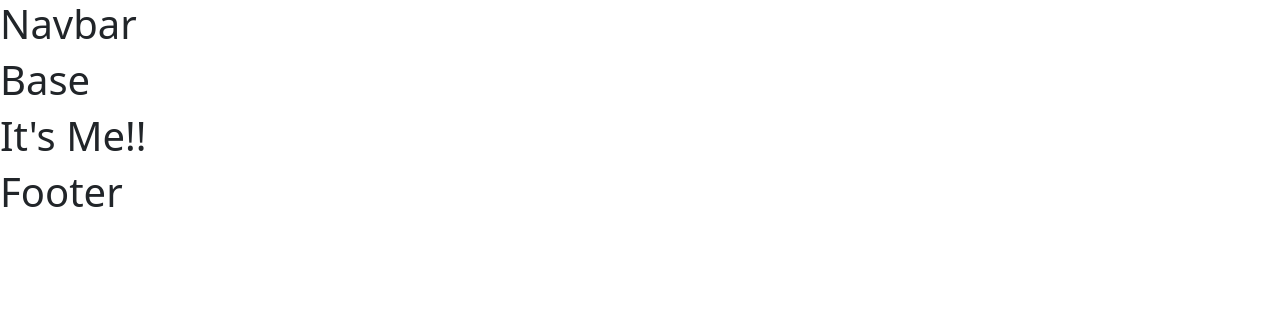
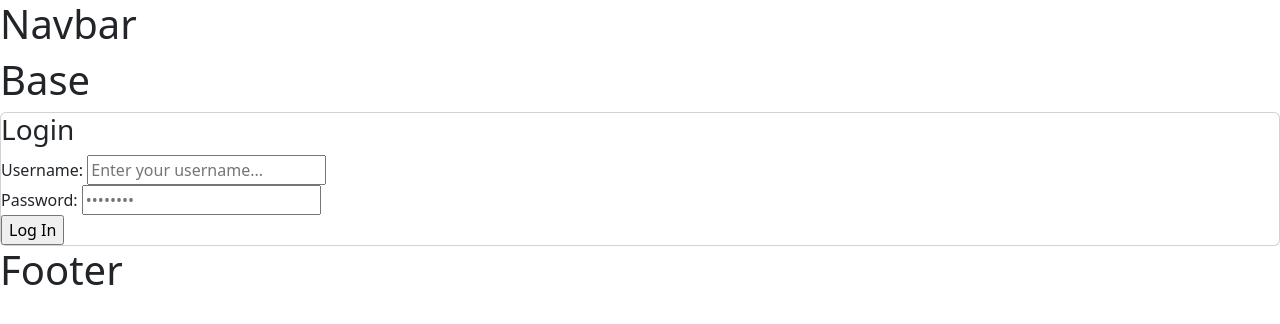
Before and after one commit to York13Pud/python-project-dev-to-stats, a Django app: page /login/ in a window 1280 px wide. Shown: the top 324 px of the page. Run offline with Django 4.2, Linux system fonts and the light colour scheme; parts of the project's set-up code (start-up, migrations or seed data) failed here and were passed over.

Commit message:
Added login page

```diff
--- a/project/apps/users/templates/login.html
+++ b/project/apps/users/templates/login.html
@@ -2,6 +2,42 @@
 
 {% block content %}
 
-<h1>It's Me!!</h1>
+<div class="auth">
+
+    <div class="card">
+
+        <div class="">
+            <h3>Login</h3>
+        </div>
+
+        <form action="{% url 'login' %}" method="POST" class="form auth__form">
+            {% csrf_token %}
+            <!-- Input:Username -->
+            <div class="form__field">
+                <label for="formInput#text">Username: </label>
+                <input class="input input--text" id="formInput#text" type="text" name="username"
+                    placeholder="Enter your username..." />
+            </div>
+
+            <!-- Input:Password -->
+            <div class="form__field">
+                <label for="formInput#password">Password: </label>
+                <input class="input input--password" id="formInput#passowrd" type="password" name="password"
+                    placeholder="••••••••" />
+            </div>
+
+            <div class="auth__actions">
+                <input class="" type="submit" value="Log In" />
+                {% comment %} <a href="">Forget Password?</a> {% endcomment %}
+            </div>
+        </form>
+        {% comment %}
+        <div class="auth__alternative">
+            <p>Don’t have an Account?</p>
+            <a href="">Sign Up</a>
+        </div>
+        {% endcomment %}
+    </div>
+</div>
 
 {% endblock %}
```
